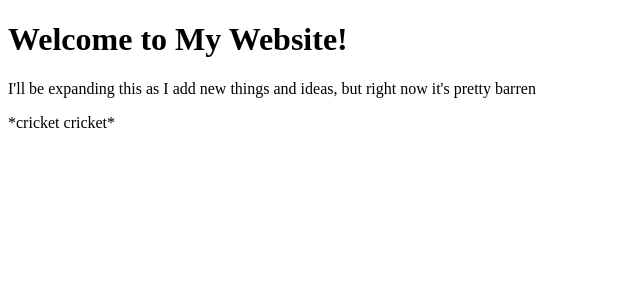
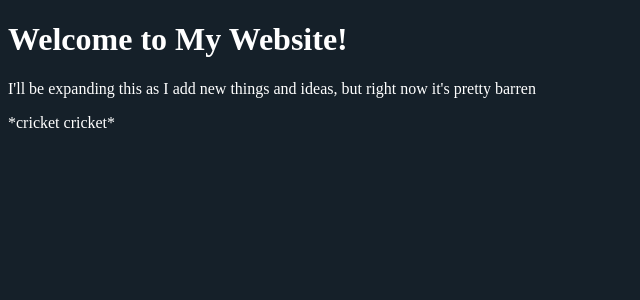
Before and after one commit to Battleboy96/self-hosted-things, a Flask app: page / in a window 1280 px wide. Shown: the top 300 px of the page, without its empty margins (0-640 px from the left). Run offline with Flask 3, Linux system fonts and the light colour scheme.

Commit message:
modified:   flask-website/templates/index.html added CSS link to index.html 	new file:   flask-website/templates/style.css initial commit of style.css

```diff
--- a/flask-website/templates/index.html
+++ b/flask-website/templates/index.html
@@ -4,6 +4,7 @@
 <head>
 <meta charset="utf-8">
 <title>Battleboy96's Flask Nest Site</title>
+<link rel="stylesheet" href="style.css">
 </head>
 
 <body>
--- /dev/null
+++ b/flask-website/templates/style.css
@@ -0,0 +1,14 @@
+body {
+    background-color: rgb(21, 32, 41);
+    color: white;
+}
+
+h {
+    color: rgb(212, 11, 28)
+    font-family: Corbel,
+}
+
+p {
+    color: rgb(54, 19, 181)
+    font-family: Corbel,
+}
```
